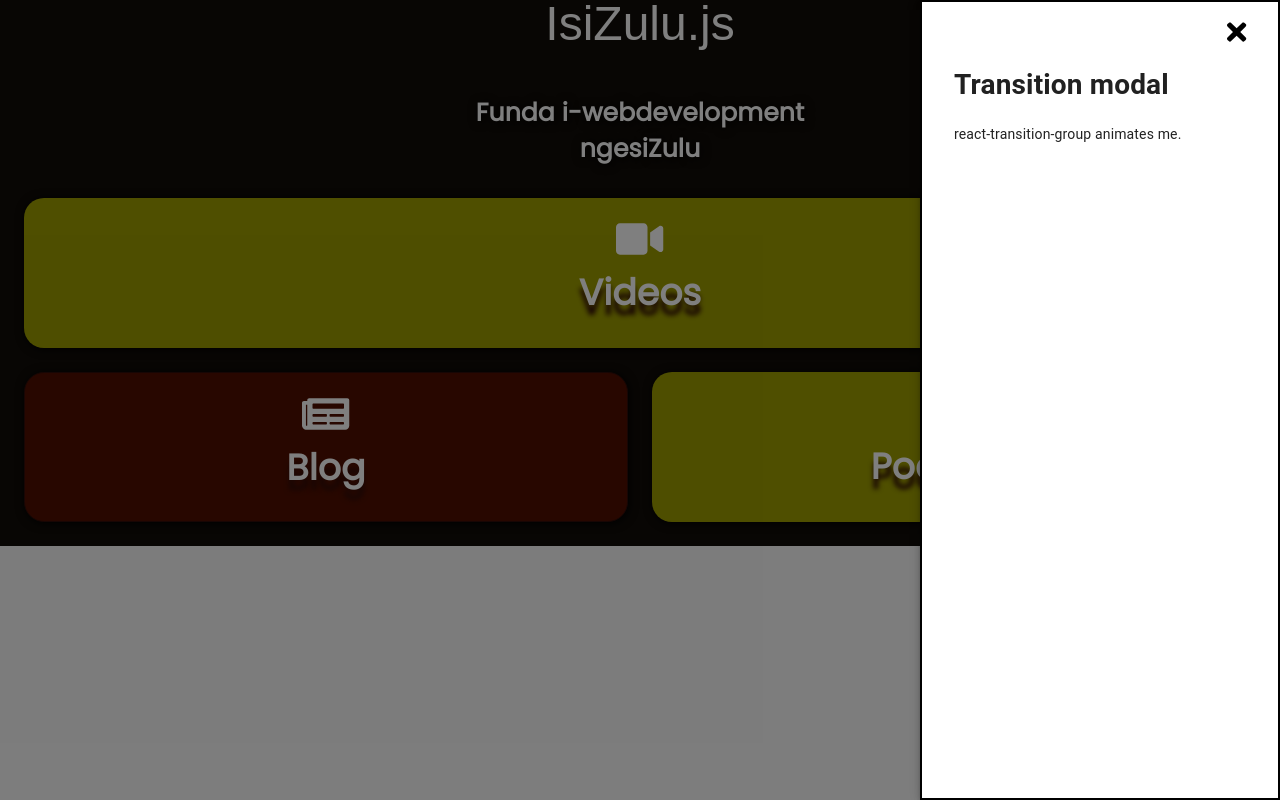
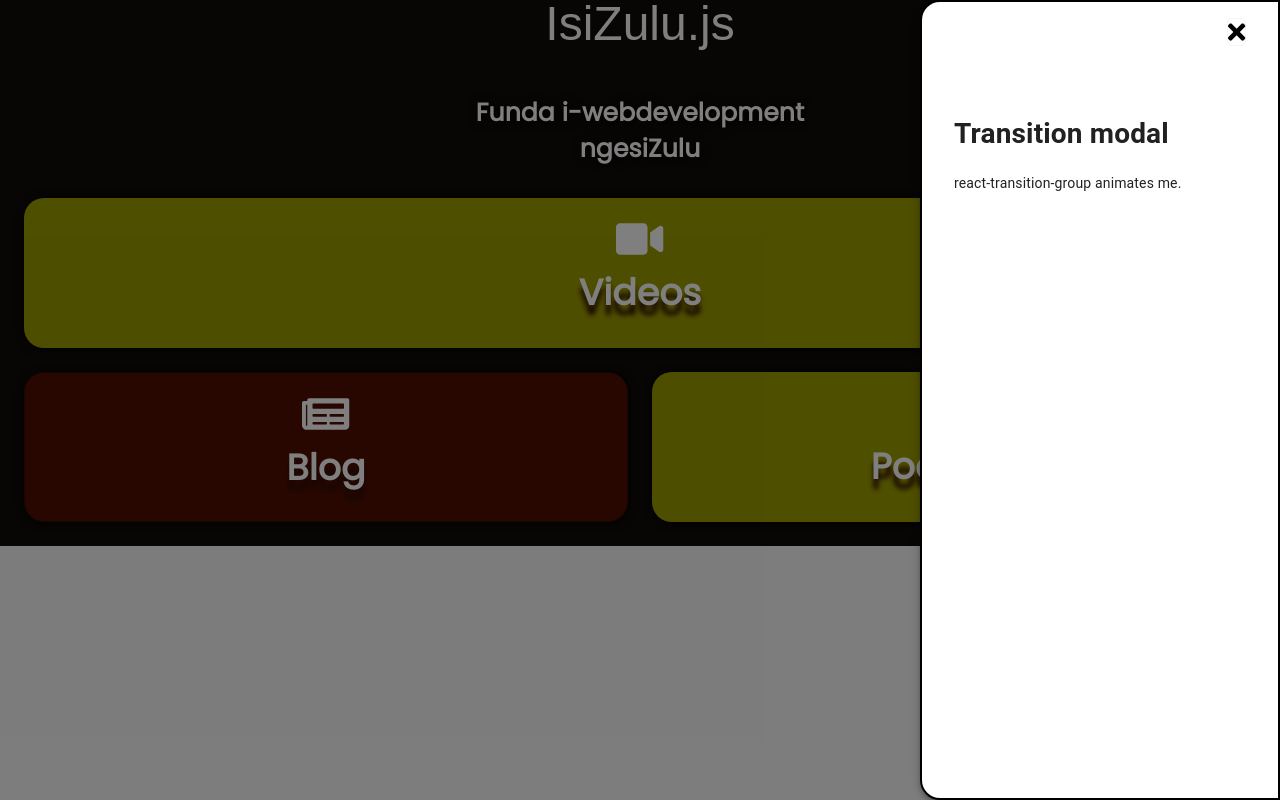
Before and after one commit to Sandilem7789/delma, a React (Create React App) app: page / in a window 1280 px wide. Both pictures are taken after a click on the button "open drawer". Built offline with nearby package versions, Linux system fonts and the light colour scheme; a web font is replaced by a local one.

Commit message:
modal foundation is ready

```diff
--- a/src/components/LandingPage.js
+++ b/src/components/LandingPage.js
@@ -87,10 +87,13 @@ const useStyles = makeStyles((theme) => ({
   paper: {
     backgroundColor: theme.palette.background.paper,
     border: "2px solid #000",
+    borderRadius: "20px 0px 0px 20px",
+    outline: "none",
     boxShadow: theme.shadows[5],
     padding: theme.spacing(2, 4, 3),
     height: "100vh",
     width: "45vh",
+
   },
 }));
 
@@ -174,9 +177,22 @@ export default function LandingPage() {
           >
             <Fade in={open}>
               <div className={classes.paper}>
-              <div className="modal-exit-icon">
-                <FontAwesomeIcon icon={faTimes} size="2x"/>
-              </div>
+                <Grid container>
+                  <Grid item xs={11}>
+                    <h1 style={{color: "white"}}>Menu</h1>
+                  </Grid>
+                  <Grid item xs={1}>
+                    <div className="modal-exit-icon">
+                      <FontAwesomeIcon
+                        icon={faTimes}
+                        size="2x"
+                        className="fa-times-icon"
+                        onClick={handleClose}
+                      />
+                    </div>
+                  </Grid>
+
+                </Grid>
                 <h1 id='transition-modal-title'>Transition modal</h1>
                 <p id='transition-modal-description'>
                   react-transition-group animates me.
--- a/src/index.css
+++ b/src/index.css
@@ -86,4 +86,12 @@ modal-paper {
   color: #000;
   display: flex;
   justify-content: flex-end;
+  cursor: pointer;
 }
+.fa-times-icon {
+  border: 1px solid whitesmoke;
+  border-radius: 5px;
+}
+FontAwesomeIcon:hover {
+  cursor: pointer;
+}
```
